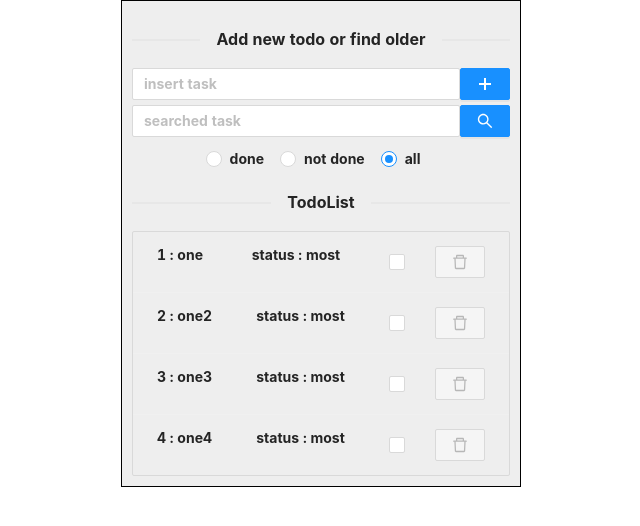
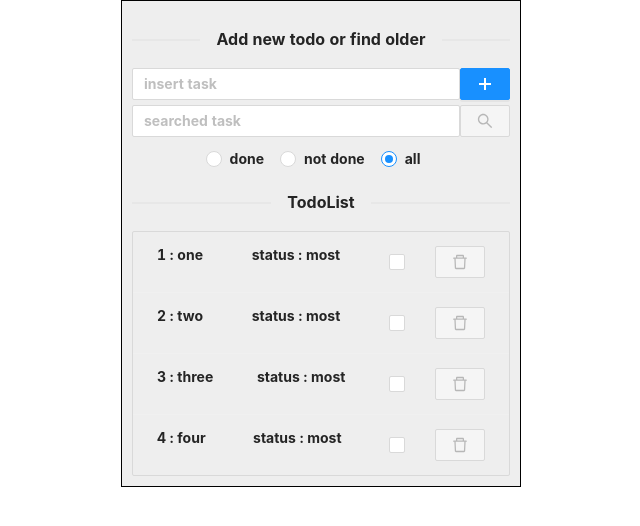
Before and after one commit to kozzztia/todo-page, a React (Create React App) app: page / in a window 1280 px wide. Shown: the top 526 px of the page, without its empty margins (319-959 px from the left). Built offline with nearby package versions, Linux system fonts and the light colour scheme.

Commit message:
refactor TodoList & done

```diff
--- a/src/App.tsx
+++ b/src/App.tsx
@@ -17,9 +17,9 @@ const  App:FC = () => {
     const [task , setTask] = useState<string>("")
     const [todos , setTodos] = useState<todoType[] | []>([
         {id:1,todoTask:"one",done:false},
-        {id:2,todoTask:"one2",done:false},
-        {id:3,todoTask:"one3",done:false},
-        {id:4,todoTask:"one4",done:false},
+        {id:2,todoTask:"two",done:false},
+        {id:3,todoTask:"three",done:false},
+        {id:4,todoTask:"four",done:false},
     ])
     const [searchValue, setSearchValue] = useState<string>("")
     const [filterValue , setFilterValue] = useState<string>('all')
--- a/src/components/AddTodoForm.tsx
+++ b/src/components/AddTodoForm.tsx
@@ -4,17 +4,22 @@ import {Button , Input} from "antd";
 import { PlusOutlined } from "@ant-design/icons";
 
 const AddTodoForm : React.FC<FormInterface> = ({setTask ,task ,handleFormSubmit} :FormInterface ) => {
+
+    const HandleOnSubmitTodoForm = (e : React.SyntheticEvent<EventTarget> ) : void =>{
+        if(task.length>1){
+            e.preventDefault()
+            handleFormSubmit(e)
+        }else{
+            e.preventDefault()
+            return
+        }
+    }
+
     return (
         <form
             className = "form"
             onSubmit={(e)=>{
-                if(task.length>1){
-                    e.preventDefault()
-                    handleFormSubmit(e)
-                }else{
-                    e.preventDefault()
-                    return
-                }
+                HandleOnSubmitTodoForm(e)
             }}>
             <Input
                 type = "text"
--- a/src/components/SearchForm.tsx
+++ b/src/components/SearchForm.tsx
@@ -6,12 +6,16 @@ import {SearchFormInterface} from "../types/type";
 
 
 const SearchForm = ({searchValue , setSearchValue} : SearchFormInterface) => {
+
+    const handOnSubmitForm = (e : React.SyntheticEvent<EventTarget>) : void =>{
+        e.preventDefault()
+        setSearchValue("")
+    }
+
     return (
         <form
             onSubmit={(e)=>{
-                e.preventDefault()
-                console.log(searchValue)
-                setSearchValue("")
+                handOnSubmitForm(e)
             }}
         >
             <Input
@@ -23,6 +27,7 @@ const SearchForm = ({searchValue , setSearchValue} : SearchFormInterface) => {
                 placeholder = "searched task"
             />
             <Button
+                disabled={true}
                 htmlType="submit"
                 type="primary"
                 icon={<SearchOutlined />}>
--- a/src/components/TodoButton.tsx
+++ b/src/components/TodoButton.tsx
@@ -4,13 +4,16 @@ import {DeleteOutlined} from "@ant-design/icons";
 import {TodoButtonInterface} from "../types/type";
 
 const TodoButton = ({delDoneTodo , checkedId , done} : TodoButtonInterface) => {
+
+    const handleDelDoneTodo = (e : React.SyntheticEvent<EventTarget>) : void =>{
+        e.preventDefault()
+        delDoneTodo(checkedId)
+    }
+
     return (
         <Button
             disabled={!done}
-            onClick={(e)=>{
-                e.preventDefault()
-                delDoneTodo(checkedId)
-            }}
+            onClick={(e)=>handleDelDoneTodo(e)}
             type="primary"
             icon={<DeleteOutlined />}
         />
--- /dev/null
+++ b/src/components/TodoList.tsx
@@ -0,0 +1,38 @@
+import React from 'react';
+import {List, Typography} from "antd";
+import TodoText from "./TodoText";
+import WorkStatus from "./WorkStatus";
+import TodoTools from "./TodoTools";
+import {TodoListInterface} from "../types/type";
+
+const TodoList = ({searchFilteredTodos,searchValue,filterValue,handleCheckValue,delDoneTodo} : TodoListInterface) => {
+
+    return (
+        <List
+            bordered
+            dataSource={searchFilteredTodos(searchValue,filterValue)}
+            renderItem={item => (
+                <List.Item>
+                    <Typography.Text>
+                        <TodoText
+                            id={item.id}
+                            todoTask={item.todoTask}
+                            done={item.done}
+                        />
+                    </Typography.Text>
+                    <WorkStatus
+                        done={item.done}
+                    />
+                    <TodoTools
+                        done={item.done}
+                        checkedId={item.id}
+                        handleCheckValue={handleCheckValue}
+                        delDoneTodo={delDoneTodo}
+                    />
+                </List.Item>
+            )}
+        />
+    );
+};
+
+export default TodoList;
--- a/src/components/TodoListContainer.tsx
+++ b/src/components/TodoListContainer.tsx
@@ -1,24 +1,21 @@
-import React, {useEffect, useState} from 'react';
-import {List, Typography} from "antd";
-import {TodoListContainerInterface} from "../types/type";
-import TodoTools from "./TodoTools";
-import TodoText from "./TodoText";
-import WorkStatus from "./WorkStatus";
+import React from 'react';
+
+import {TodoListContainerInterface, todoType} from "../types/type";
+import TodoList from "./TodoList";
 
 const TodoListContainer = ({todos ,handleCheckValue , delDoneTodo , filterValue ,searchValue}:TodoListContainerInterface) => {
 
-    const [filter ,setFilter] = useState<string>("all")
-
     const filteredTodos = (filterArg : string) =>{
         if(filterArg === "done"){
-            return todos.filter(item => item.done === true)
+            return todos.filter(item => item.done)
         }else if(filterArg === "notDone"){
-            return todos.filter(item => item.done === false)
+            return todos.filter(item => !item.done)
         }else{
             return todos
         }
     }
-    const searchFilteredTodos = (searchArg : string, filterArgs : string) =>{
+
+    const searchFilteredTodos = (searchArg : string, filterArgs : string):todoType[] | [] =>{
             if(searchValue.length >= 1){
                 return filteredTodos(filterArgs).filter(item => item.todoTask.includes(searchArg))
             }else{
@@ -26,38 +23,14 @@ const TodoListContainer = ({todos ,handleCheckValue , delDoneTodo , filterValue
             }
     }
 
-    useEffect(()=>{
-        setFilter(filterValue)
-    },[filterValue])
-
-    useEffect(()=>{
-
-    },[searchValue])
     return (
         <>
-            <List
-                bordered
-                dataSource={searchFilteredTodos(searchValue,filterValue)}
-                renderItem={item => (
-                    <List.Item>
-                        <Typography.Text>
-                            <TodoText
-                                id={item.id}
-                                todoTask={item.todoTask}
-                                done={item.done}
-                            />
-                        </Typography.Text>
-                        <WorkStatus
-                            done={item.done}
-                        />
-                            <TodoTools
-                                done={item.done}
-                                checkedId={item.id}
-                                handleCheckValue={handleCheckValue}
-                                delDoneTodo={delDoneTodo}
-                            />
-                    </List.Item>
-                )}
+            <TodoList
+                searchFilteredTodos = {searchFilteredTodos}
+                searchValue ={searchValue}
+                filterValue ={filterValue}
+                handleCheckValue = {handleCheckValue}
+                delDoneTodo = {delDoneTodo}
             />
         </>
     );
```
Also changed, not shown: src/types/type.ts (+9 -0 lines).
